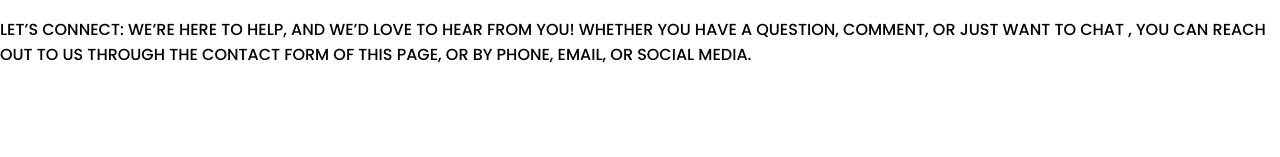
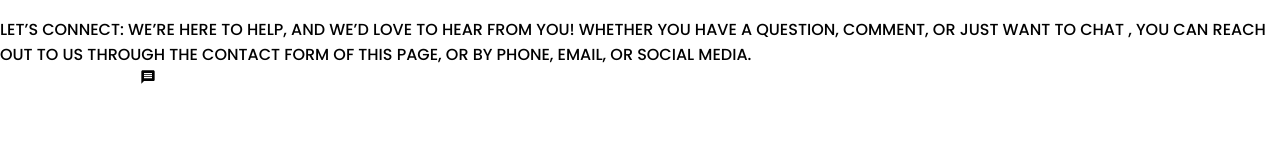
Before and after one commit to AyushHimalayaShrestha/React-P2, a React (Vite) app: page / in a window 1280 px wide. Shown: the part 130-287 px from the top of the page. Built offline with nearby package versions, Linux system fonts and the light colour scheme.

Commit message:
Button Icon

```diff
--- a/package.json
+++ b/package.json
@@ -11,7 +11,8 @@
   },
   "dependencies": {
     "react": "^18.3.1",
-    "react-dom": "^18.3.1"
+    "react-dom": "^18.3.1",
+    "react-icons": "^5.5.0"
   },
   "devDependencies": {
     "@eslint/js": "^9.13.0",
--- a/src/App.jsx
+++ b/src/App.jsx
@@ -1,4 +1,5 @@
 import "./App.css";
+import ContactForm from "./components/ContactForm/ContactForm";
 import ContactHeader from "./components/ContactHeader/ContactHeader";
 import Navigation from "./components/Navigation/Navigation";
 
@@ -7,6 +8,7 @@ const App = () => {
     <div>
      <Navigation/>
      <ContactHeader/>
+     <ContactForm/>
     </div>
   )
 }
--- a/src/components/Button/Button.jsx
+++ b/src/components/Button/Button.jsx
@@ -0,0 +1,11 @@
+import React from 'react'
+import { MdMessage } from "react-icons/md";
+const Button = () => {
+  return (
+    <div>
+        <MdMessage />
+    </div>
+  )
+}
+
+export default Button
--- a/src/components/ContactForm/ContactForm.jsx
+++ b/src/components/ContactForm/ContactForm.jsx
@@ -1,9 +1,13 @@
 import React from 'react'
 import styles from './Contact.module.css';
+import Button from '../Button/Button';
 const ContactForm = () => {
   return (
     <section className={styles.container}>
-        <div className={styles.contact_form}></div>
+        <div className={styles.contact_form}>
+          <Button/>
+        </div>
+
         <div className={styles.contact_image}></div>
     </section>
   )
```
Also changed, not shown: 1 other file (tests, documents, lock files or other folders).
